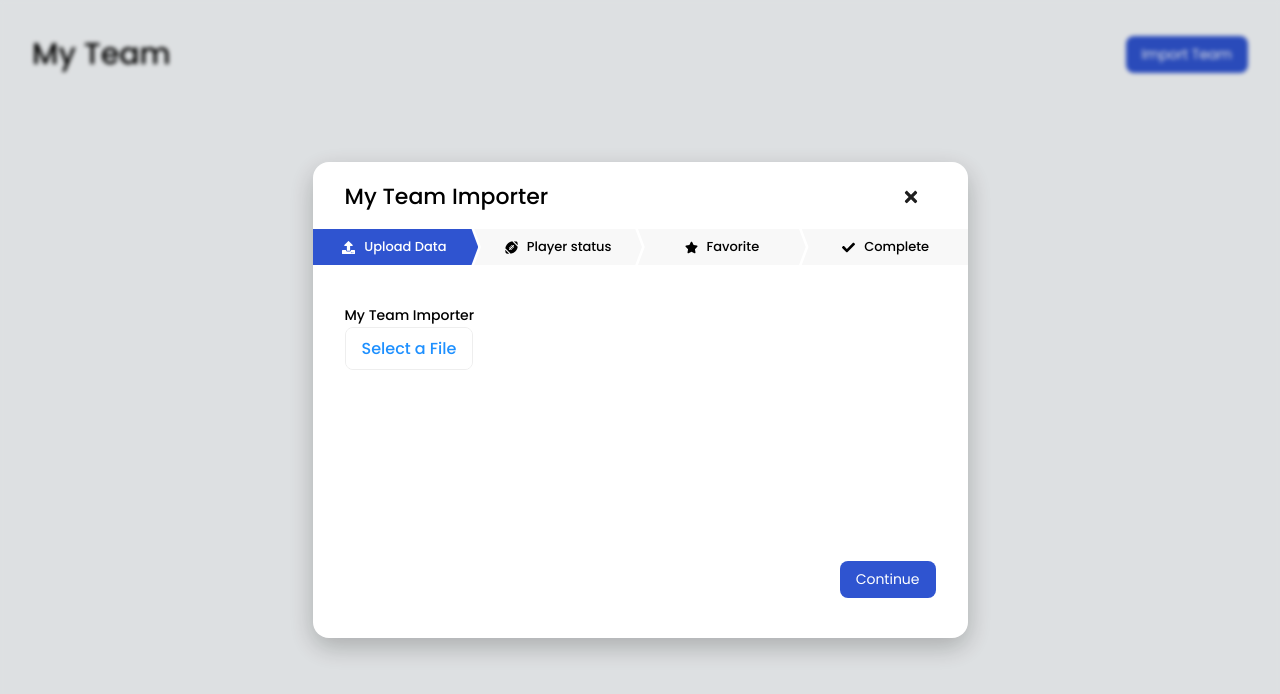
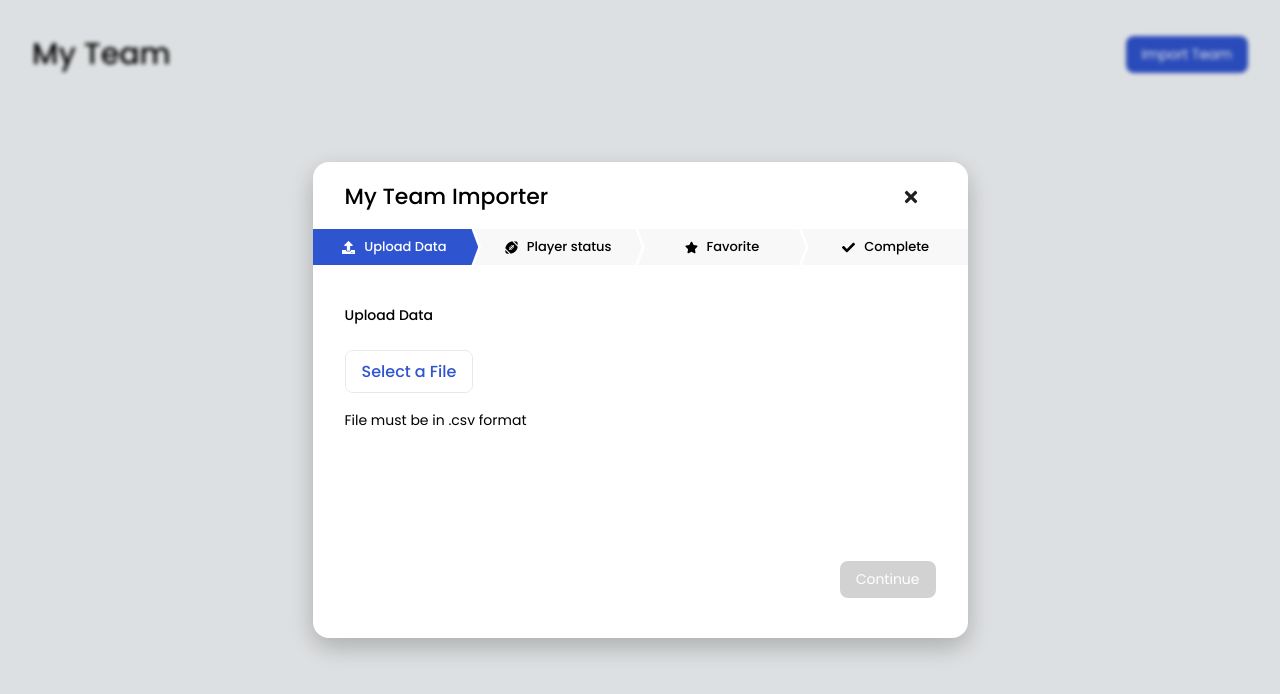
Before and after one commit to juliomerisio/koneksys-challenge, a React (Create React App) app: page / in a window 1280 px wide. Both pictures are taken after a click on the button "Import Team". Shown: the top 694 px of the page. Built offline with nearby package versions, Linux system fonts and the light colour scheme; the HTML template or start-up script is replaced by a standard one.

Commit message:
feat: working on upload logic

```diff
--- a/src/components/Form/TextField/TextField.tsx
+++ b/src/components/Form/TextField/TextField.tsx
@@ -2,15 +2,14 @@ import React from 'react'
 
 import { Label } from './styles'
 
-interface TextFieldProps {}
+interface TextFieldProps extends React.HTMLAttributes<HTMLInputElement> {}
 
-export const TextField: React.FC<TextFieldProps> = () => {
+export const TextField: React.FC<TextFieldProps> = (props) => {
   // const ref = useRef<HTMLInputElement | null>(null)
 
   return (
     <Label>
-      Something
-      <input />
+      <input {...props} />
     </Label>
   )
 }
--- a/src/components/Form/Upload/Upload.styled.ts
+++ b/src/components/Form/Upload/Upload.styled.ts
@@ -8,7 +8,8 @@ export const Container = styled.div`
   align-items: center;
   border-radius: 8px;
   overflow: hidden;
-  border: 1px solid #eee;
+  border: 1px solid ${(props) => props.theme.colors.borderGray};
+  margin-top: 23px;
 
   input {
     position: absolute;
@@ -22,8 +23,8 @@ export const Container = styled.div`
   }
 
   label {
-    background: white;
-    color: dodgerblue;
+    background: ${(props) => props.theme.colors.white};
+    color: ${(props) => props.theme.colors.accent};
     width: 100%;
     height: 100%;
     font-size: 1em;
@@ -36,7 +37,7 @@ export const Container = styled.div`
   input:focus + label,
   label:hover,
   label:focus {
-    background: dodgerblue;
+    background: ${(props) => props.theme.colors.accent};
     color: white;
   }
 `
--- a/src/components/Form/Upload/Upload.tsx
+++ b/src/components/Form/Upload/Upload.tsx
@@ -1,19 +1,28 @@
-import { useLogger, useParseCSV } from 'hooks'
+import { useParseCSV } from 'hooks'
 
+import { CSVData } from '../../../hooks/useParseCSV'
 import { Container } from './Upload.styled'
 
-export const Upload = () => {
-  const logger = useLogger('Upload')
+interface UploadProps {
+  onSuccess: (data: CSVData) => void
+  onError: (errors: Array<string>) => void
+  label?: string
+}
 
+export const Upload = ({
+  onSuccess,
+  onError,
+  label = 'Select a File',
+}: UploadProps) => {
   const onParseCSV = useParseCSV({
-    onSuccess: (data) => logger.info('data', data),
-    onError: (errors) => logger.info('errors', errors),
+    onSuccess,
+    onError,
   })
 
   return (
     <Container>
       <input id='my-file' type='file' onChange={onParseCSV} />
-      <label htmlFor='my-file'>Select a File</label>
+      <label htmlFor='my-file'>{label}</label>
     </Container>
   )
 }
--- a/src/components/Wizard/Steps/Complete.tsx
+++ b/src/components/Wizard/Steps/Complete.tsx
@@ -1,31 +1,25 @@
 import React from 'react'
-import { useSetRecoilState } from 'recoil'
 
 import { Button } from '../../Button'
-import { Upload } from '../../Form/Upload/Upload'
 import { ModalFooter } from '../../Modal/ModalFooter'
-import { WizardAtom } from '../Wizard'
 import { Container } from './UploadData'
+import { useWizardSteps } from './useWizardSteps'
 
 export const Complete = () => {
-  const set = useSetRecoilState(WizardAtom)
-
-  const handlePrevious = () => {
-    set((prev) => ({
-      ...prev,
-      actual: 'Favorite',
-    }))
-  }
+  const { onPrevious } = useWizardSteps({
+    previous: 'Favorite',
+    next: 'Complete',
+  })
 
   return (
     <>
       <Container>
         <label htmlFor='table'>Complete</label>
-        <Upload />
+        {/* <Upload onError={handleError} onSuccess={handleSuccess} /> */}
       </Container>
 
       <ModalFooter>
-        <Button variant='border' onClick={handlePrevious}>
+        <Button variant='border' onClick={onPrevious}>
           Back
         </Button>
         <Button variant='accent'>Continue</Button>
--- a/src/components/Wizard/Steps/Favorite.tsx
+++ b/src/components/Wizard/Steps/Favorite.tsx
@@ -1,7 +1,6 @@
 import React from 'react'
 
 import { Button } from '../../Button'
-import { Upload } from '../../Form/Upload/Upload'
 import { ModalFooter } from '../../Modal/ModalFooter'
 import { Container } from './UploadData'
 import { useWizardSteps } from './useWizardSteps'
@@ -16,7 +15,6 @@ export const Favorite = () => {
     <>
       <Container>
         <label htmlFor='table'>Favorite</label>
-        <Upload />
       </Container>
 
       <ModalFooter>
--- a/src/components/Wizard/Steps/PlayerStatus.tsx
+++ b/src/components/Wizard/Steps/PlayerStatus.tsx
@@ -1,7 +1,6 @@
 import React from 'react'
 
 import { Button } from '../../Button'
-import { Upload } from '../../Form/Upload/Upload'
 import { ModalFooter } from '../../Modal/ModalFooter'
 import { Container } from './UploadData'
 import { useWizardSteps } from './useWizardSteps'
@@ -16,7 +15,6 @@ export const PlayerStatus = () => {
     <>
       <Container>
         <label htmlFor='table'>Player Status</label>
-        <Upload />
       </Container>
 
       <ModalFooter>
--- a/src/components/Wizard/Steps/UploadData.tsx
+++ b/src/components/Wizard/Steps/UploadData.tsx
@@ -1,15 +1,45 @@
 import React from 'react'
+import { atom, useRecoilState, useSetRecoilState } from 'recoil'
 import styled from 'styled-components'
 
+import { CSVData } from '../../../hooks/useParseCSV'
 import { Button } from '../../Button'
+import { TextField } from '../../Form/TextField/TextField'
 import { Upload } from '../../Form/Upload/Upload'
+import { Icon } from '../../index'
 import { ModalFooter } from '../../Modal/ModalFooter'
+import { WizardAtom } from '../Wizard'
 import { useWizardSteps } from './useWizardSteps'
 
 export const Container = styled.div`
   height: 100%;
   padding: 0 32px;
+  p {
+    margin-top: 17px;
+    font-size: 14px;
+    font-weight: 400;
+  }
 `
+
+interface CSVAtomType {
+  data: CSVData
+  errors: string[]
+}
+
+const CSVAtom = atom<CSVAtomType>({
+  key: 'CSVAtom',
+  default: {
+    data: {
+      data: [],
+      fileInfo: {
+        name: '',
+        size: 0,
+        type: '',
+      },
+    },
+    errors: [],
+  },
+})
 
 export const UploadData = () => {
   const { onNext } = useWizardSteps({
@@ -17,15 +47,84 @@ export const UploadData = () => {
     next: 'Player status',
   })
 
+  const [get, set] = useRecoilState(CSVAtom)
+
+  const setWizard = useSetRecoilState(WizardAtom)
+
+  const handleError = (errors: string[]) => {
+    set((prev) => ({ ...prev, errors }))
+
+    if (errors?.length > 0) {
+      setWizard((prev) => ({
+        ...prev,
+        active: ['Upload Data'],
+        hasError: ['Upload Data'],
+      }))
+    }
+  }
+
+  const handleSuccess = (data: CSVData) => {
+    set((prev) => ({ ...prev, data }))
+
+    setWizard((prev) => ({
+      ...prev,
+      hasError: [],
+    }))
+  }
+
+  const hasErrors = get.errors?.length > 0
+
+  const hasData = get.data.data?.length > 0
+
   return (
     <>
       <Container>
-        <label htmlFor='table'>My Team Importer</label>
-        <Upload />
+        {hasErrors && (
+          <>
+            <TextField defaultValue={get.data.fileInfo.name} aria-disabled />
+            <span>
+              <Icon icon='FaTimes' />
+              <strong>Missing Value</strong>
+            </span>
+            <p>
+              One of records has a missing value for one of the columns. Please
+              ensure your .csv has complete information.
+            </p>
+          </>
+        )}
+
+        {!hasErrors && hasData && (
+          <>
+            <TextField defaultValue={get.data.fileInfo.name} aria-disabled />
+            <TextField aria-disabled />
+          </>
+        )}
+
+        {!hasErrors && !hasData && (
+          <>
+            <label htmlFor='table'>Upload Data</label>
+            <Upload onSuccess={handleSuccess} onError={handleError} />
+
+            <p>File must be in .csv format</p>
+          </>
+        )}
       </Container>
 
       <ModalFooter>
-        <Button onClick={onNext}>Continue</Button>
+        {hasErrors ? (
+          <Upload
+            onSuccess={handleSuccess}
+            onError={handleError}
+            label='Re-Upload File'
+          />
+        ) : (
+          <Button
+            onClick={onNext}
+            disabled={get.errors?.length > 0 || get.data.data.length === 0}
+          >
+            Continue
+          </Button>
+        )}
       </ModalFooter>
     </>
   )
--- a/src/hooks/useParseCSV.ts
+++ b/src/hooks/useParseCSV.ts
@@ -12,7 +12,7 @@ interface FileInfo {
   type: string
 }
 
-type CSVData = {
+export type CSVData = {
   data: Array<CSVRowData>
   fileInfo: FileInfo
 }
```
